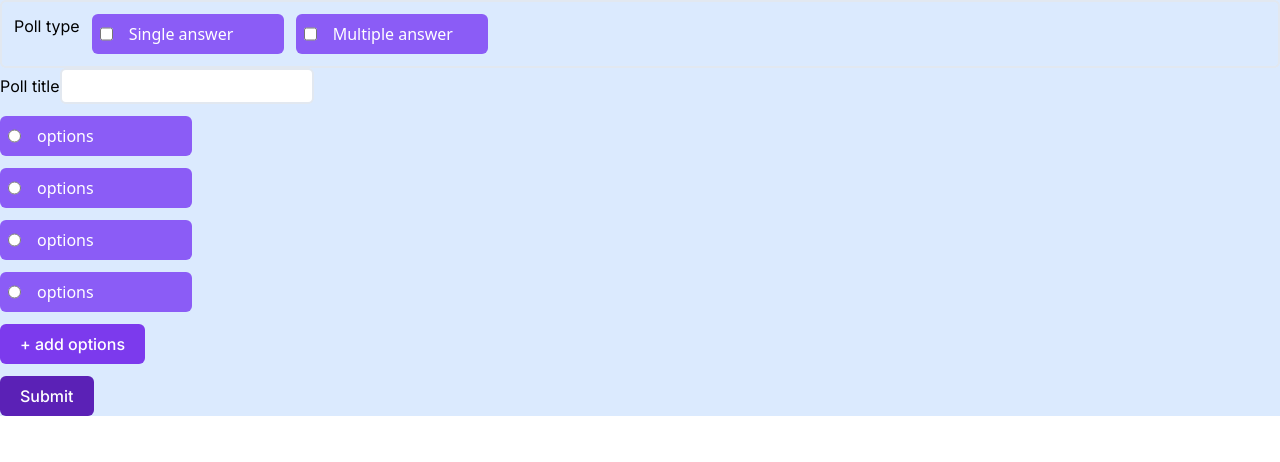
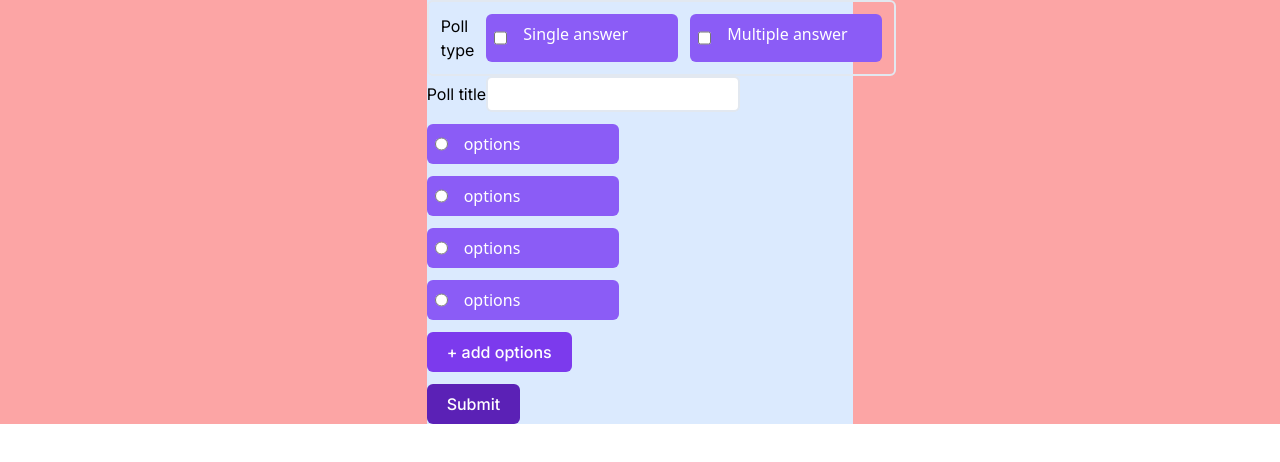
Before and after one commit to manu2699/polling-kf, a Next.js app: page /poll/create in a window 1280 px wide. Shown: the top 462 px of the page. Built offline with nearby package versions, Linux system fonts and the light colour scheme.

Commit message:
update components/poll/index.tsx

```diff
--- a/components/poll/index.tsx
+++ b/components/poll/index.tsx
@@ -26,26 +26,32 @@ function ActionButton({
     </div>
   );
 }
-function Poll({ isPollCreation,onSubmit }: any) {
+function Poll({ isPollCreation, onSubmit }: any) {
   const [options, setOptions] = useState([
     { id: "guru", value: "options", isSelected: false, isCheckBox: false },
     { id: "guru2", value: "options", isSelected: false, isCheckBox: false },
-
     { id: "guru3", value: "options", isSelected: false, isCheckBox: false },
-
     { id: "guru4", value: "options", isSelected: false, isCheckBox: false },
   ]);
-  const [title,setTitle]=useState("")
-  function onPollCreation(){
-    onSubmit({title,options})
+  const [title, setTitle] = useState("");
+  function onPollCreation() {
+    onSubmit({ title, options });
   }
-  function onCreateOptions(){
-    setOptions([...options, { id: Math.random().toString(), value: "options", isSelected: false, isCheckBox: true }])
+  function onCreateOptions() {
+    setOptions([
+      ...options,
+      {
+        id: Math.random().toString(),
+        value: "options",
+        isSelected: false,
+        isCheckBox: true,
+      },
+    ]);
   }
   return (
-    <div className="grid gird-cols-8">
-      <div className="grid-span-2"></div>
-      <div className="grid-span-4 bg-blue-100">
+    <div className="grid grid-cols-3">
+      <div className="grid cols-span-2"></div>
+      <div className="grid cols-span-4 bg-blue-100">
         <div className="flex flex-col p-3 rounded-md border-2 border-slate-200">
           <div className="flex gap-3">
             <span>Poll type</span>{" "}
@@ -67,7 +73,7 @@ function Poll({ isPollCreation,onSubmit }: any) {
             <input
               type="text"
               className="border-2 border-slate-200 rounded-md px-2 py-1"
-              onChange={(e)=>setTitle(e.target.value)}
+              onChange={(e) => setTitle(e.target.value)}
             />
           </div>
           <div className="flex flex-col gap-y-3">
@@ -77,16 +83,21 @@ function Poll({ isPollCreation,onSubmit }: any) {
               </div>
             ))}
           </div>
-          <div onClick={onCreateOptions} className="cursor-pointer bg-violet-600 text-white font-medium w-fit px-5 py-2 rounded-md">
+          <div
+            onClick={onCreateOptions}
+            className="cursor-pointer bg-violet-600 text-white font-medium w-fit px-5 py-2 rounded-md"
+          >
             + add options
           </div>
-          <div onClick={onPollCreation} className="cursor-pointer bg-violet-800 text-white font-medium w-fit px-5 py-2 rounded-md">
-          Submit
+          <div
+            onClick={onPollCreation}
+            className="cursor-pointer bg-violet-800 text-white font-medium w-fit px-5 py-2 rounded-md"
+          >
+            Submit
+          </div>
         </div>
-        </div>
-
       </div>
-      <div className="grid-span-2"></div>
+      <div className="grid cols-span-2"></div>
     </div>
   );
 }
```
